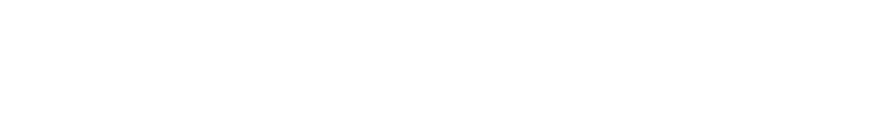
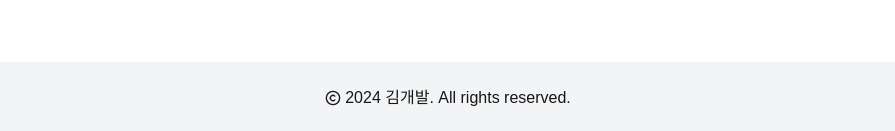
Before and after one commit to taeik21/portfolio-tailwindcss, a Next.js app: page / in a window 1280 px wide. Shown: the part 2233-2364 px from the top of the page, without its empty margins (192-1087 px from the left). Before the commit the page ends 2231 px from the top, so only its background shows below. Built offline with nearby package versions, Linux system fonts and the light colour scheme.

Commit message:
feat: implement Footer component

```diff
--- a/src/app/page.tsx
+++ b/src/app/page.tsx
@@ -17,6 +17,7 @@ export default function Page() {
         <Project />
         <Contact />
       </main>
+      <Footer />
     </>
   );
 }
--- /dev/null
+++ b/src/components/footer.tsx
@@ -0,0 +1,12 @@
+import { Copyright } from 'lucide-react';
+
+export function Footer() {
+  return (
+    <footer className="mt-16 bg-gray-100 dark:bg-gray-800">
+      <div className="container mx-auto flex max-w-4xl items-center justify-center gap-x-1 px-8 py-6">
+        <Copyright className="w-4" />
+        <span>2024 김개발. All rights reserved.</span>
+      </div>
+    </footer>
+  );
+}
```
